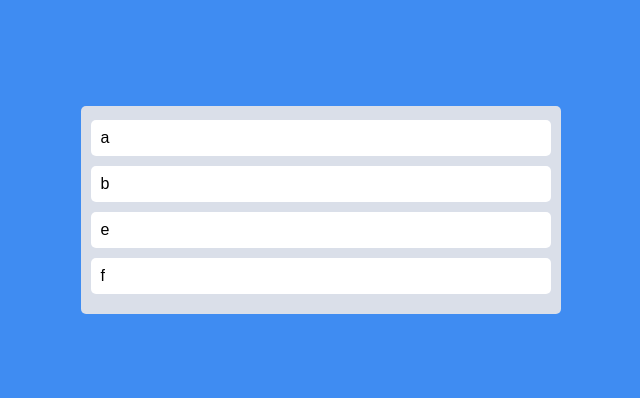
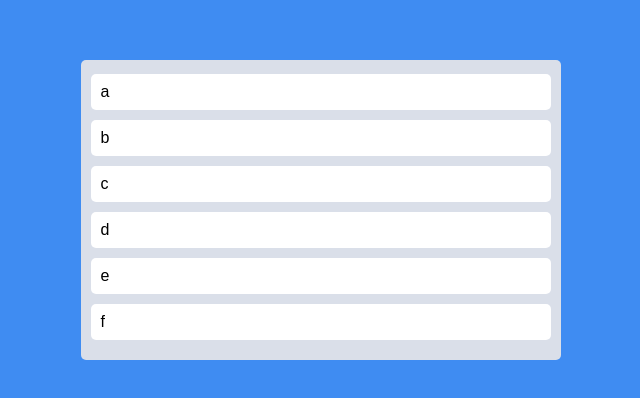
Before and after one commit to kyungchan3007/TRELLO, a React (Create React App) app: page / in a window 1280 px wide. Shown: the part 190-588 px from the top of the page, without its empty margins (319-959 px from the left). Built offline with nearby package versions, Linux system fonts and the light colour scheme.

Commit message:
appUpdate

```diff
--- a/src/App.tsx
+++ b/src/App.tsx
@@ -1,9 +1,26 @@
-import { DragDropContext, Draggable, Droppable } from "react-beautiful-dnd";
+import {
+  DragDropContext,
+  Draggable,
+  Droppable,
+  DropResult,
+} from "react-beautiful-dnd";
+import { useRecoilState } from "recoil";
+import { toDosState } from "./atoms";
 import * as S from "./styleComponent/app.styled";
 
 export default function App() {
-  const toDos = ["a", "b", "e", "f"];
-  const onDragEnd = () => {};
+  // const x = ["a", "b", "c", "d", "e", "f"];
+
+  // const aaa = x.splice(0, 1);
+  // console.log(aaa, x);
+  // const ccc = x.splice(2, 0, "a");
+  // console.log(ccc, x);
+
+  const [toDos, SetTodo] = useRecoilState(toDosState);
+
+  const onDragEnd = (args: DropResult) => {
+    // args.destination?.
+  };
   return (
     <>
       {/* 드래그엔 드롭을 가능하게 하고 싶다면 DragDropContext를 사용해야한다* 가능할게 할수 있는 박스를 만든다 */}
--- a/src/atoms.tsx
+++ b/src/atoms.tsx
@@ -17,3 +17,8 @@ export const hoursSelector = selector<number>({
     set(minutesState, minutes); // atom에서 받아 오는 값을 10으로 수정하겠다는 말이다.
   },
 });
+
+export const toDosState = atom({
+  key: "toDo",
+  default: ["a", "b", "c", "d", "e", "f"],
+});
```
